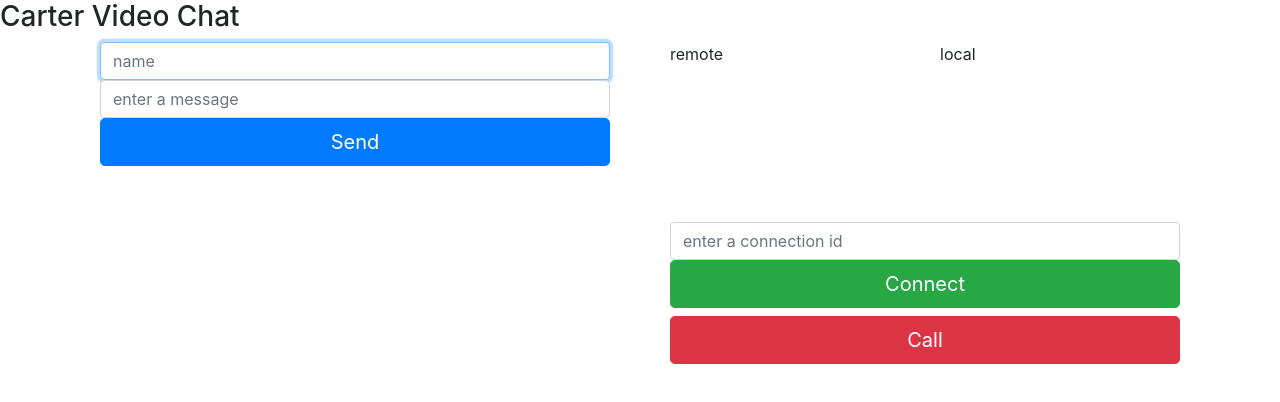
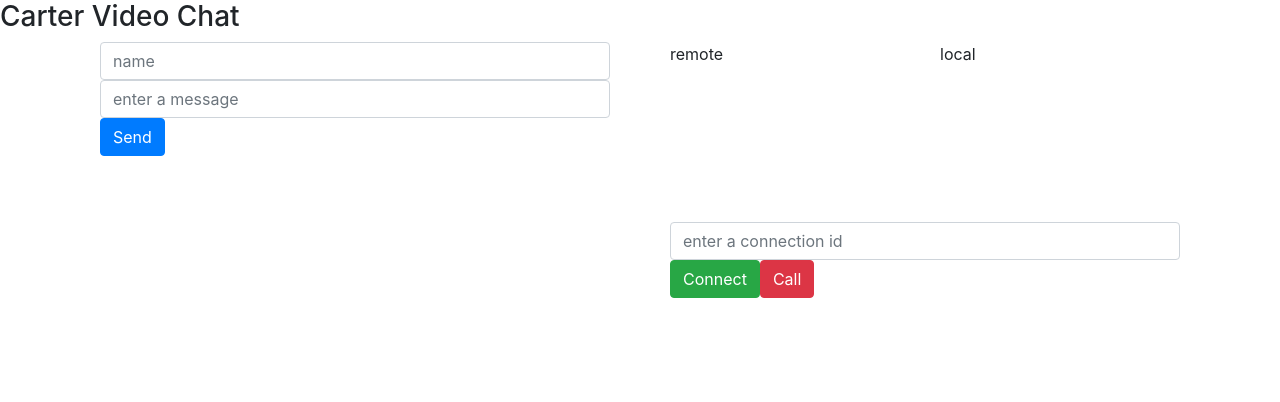
Before and after one commit to ccooool/Carter-Video-Call, a React (Create React App) app: page / in a window 1280 px wide. Shown: the top 402 px of the page. Built offline with nearby package versions, Linux system fonts and the light colour scheme; no server answers; the HTML template or start-up script is replaced by a standard one.

Commit message:
Added updates made in last lesson

```diff
--- a/src/App.js
+++ b/src/App.js
@@ -4,24 +4,34 @@ import "./App.css";
 import io from "socket.io-client";
 import { Container, Row, Button, Col } from "react-bootstrap";
 
-const socket = io(`ws://${window.location.host}`, { reconnection: false });
-const connectedPromise = new Promise((resolve) => {
-    socket.on("connect", () => {
-        console.log("Connected to server!");
-        resolve();
-    });
-});
-
 class App extends React.Component {
     constructor(props) {
         super(props);
-		this.state = {};
-		this.myRef = React.createRef();
+        this.state = {};
+        this.form = {
+            user: "",
+            message: ""
+        }
+        this.socket = io(`ws://${window.location.host}`, { reconnection: false });
+
+        this.connectedPromise = new Promise((resolve) => {
+            this.socket.on("connect", () => {
+                console.log("Connected to server!");
+                resolve();
+            });
+        });
 	}
 
-	componentDidMount() {
-		this.myRef.current.focus();
-	}
+    handleChange = e => {
+        this.form[e.target.id] = e.target.value;
+    }
+
+    sendMessage() {
+        this.socket.emit('userMessage', {
+            user: this.form.user,
+            message: this.form.message
+        })
+    }
 
     render() {
         return (
@@ -36,27 +46,24 @@ class App extends React.Component {
                             </div>
                             <div className="container">
                                 <input
+                                    onChange={this.handleChange}
                                     type="text"
-                                    id="handle"
+                                    id="user"
                                     className="form-control"
                                     placeholder="name"
                                     required
-                                    ref={this.myRef}
                                 />
                                 <input
+                                    onChange={this.handleChange}
                                     type="text"
                                     id="message"
                                     className="form-control"
                                     placeholder="enter a message"
                                     required
                                 />
-                                <button
-                                    id="button"
-                                    className="btn btn-lg btn-primary btn-block"
-                                    type="submit"
-                                >
+                                <Button type="primary" id="button" type="submit" onClick={() => this.sendMessage()}>
                                     Send
-                                </button>
+                                </Button>
                             </div>
                         </Col>
                         <Col>
@@ -86,18 +93,10 @@ class App extends React.Component {
                                     placeholder="enter a connection id"
                                     required
                                 />
-                                <button
-                                    id="conn_button"
-                                    className="btn btn-lg btn-success btn-block"
-                                    type="submit"
-                                >
+                                <Button variant="success" id="conn_button" type="submit">
                                     Connect
-                                </button>
-                                <Button variant="danger"
-                                    id="call_button"
-                                    className="btn btn-lg btn-danger btn-block"
-                                    type="submit"
-                                >
+                                </Button>
+                                <Button variant="danger" id="call_button" type="submit">
                                     Call
                                 </Button>
                             </div>
```
Also changed, not shown: 4 other files (tests, documents, lock files or other folders).
